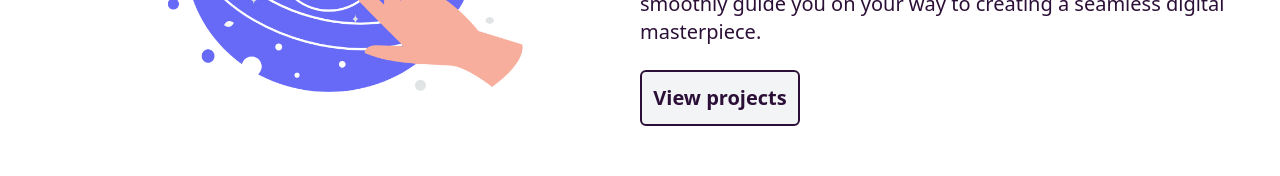
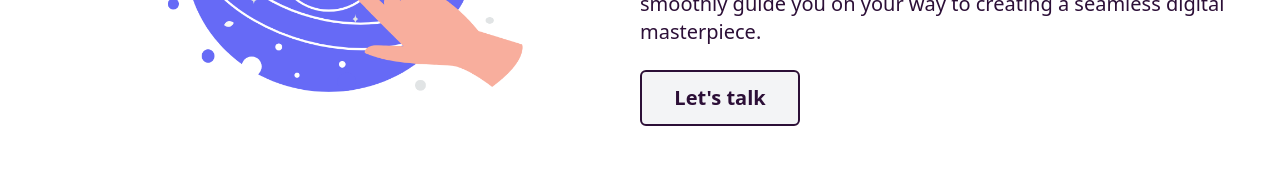
Before and after one commit to jdx-code/zs-react, a React (Create React App) app: page / in a window 1280 px wide. Shown: the part 1094-1270 px from the top of the page. Built offline with nearby package versions, Linux system fonts and the light colour scheme.

Commit message:
Added routes to buttons

```diff
--- a/src/components/ChooseUs.jsx
+++ b/src/components/ChooseUs.jsx
@@ -1,4 +1,5 @@
 import React from "react";
+import { NavLink } from "react-router-dom";
 import ChooseUsImage from '../assets/choose.png'
 
 const ChooseUs = () => {
@@ -9,7 +10,9 @@ const ChooseUs = () => {
                 <div className="font-bold flex flex-col justify-center items-center text-center md:items-start md:text-left">
                     <h1 className="text-[1.8rem] font-black py-2 sm:text-[2rem] md:text-[2.2rem]">Why Choose Us ?</h1>
                     <p className="text-sm py-2 sm:text-lg md:text-xl">We transform bold business ideas into exceptional digital products. Searching for a partner that will take the process of software development off your hands? You’ve come to the right place. We ideate, design, and develop data-driven digital products made to answer business challenges. We offer 360° services to smoothly guide you on your way to creating a seamless digital masterpiece.</p>
-                    <button className="w-[115px] bg-gray-100 text-[#2c0f37] border-2 border-[#2c0f37] text-sm px-2 py-3 mx-auto md:mx-0 my-4 rounded-md sm:w-[145px] md:w-[160px] sm:text-lg md:text-xl hover:bg-[#2c0f37] hover:text-gray-100 hover:transition duration-150">View projects</button>
+                    <button className="w-[115px] bg-gray-100 text-[#2c0f37] border-2 border-[#2c0f37] text-sm px-2 py-3 mx-auto md:mx-0 my-4 rounded-md sm:w-[145px] md:w-[160px] sm:text-lg md:text-xl hover:bg-[#2c0f37] hover:text-gray-100 hover:transition duration-150">
+                        <NavLink to="/contact">Let's talk</NavLink>
+                    </button>
                 </div>
             </div>
         </div>
--- a/src/components/Hero.jsx
+++ b/src/components/Hero.jsx
@@ -1,4 +1,5 @@
 import React from "react";
+import { NavLink } from "react-router-dom";
 import Typed from "react-typed";
 
 const Hero = () => {
@@ -16,7 +17,9 @@ const Hero = () => {
                     />
                 </div>
                 <p className="text-lg py-1 px-10 sm:text-xl md:text-xl md:px-[60px]">Accelerate your business growth and boost efficiency from day one with fast and effective IT Solutions.</p>
-                <button className="w-[115px] bg-gray-100 text-[#2c0f37] font-black border-[1px] border-[white] text-sm px-2 py-2 mx-auto my-2 rounded-md sm:w-[145px] md:w-[160px] sm:text-lg md:text-xl hover:bg-[#2c0f37] hover:text-gray-100 hover:transition duration-150">Know us more</button>
+                <button className="w-[115px] bg-gray-100 text-[#2c0f37] font-black border-[1px] border-[white] text-sm px-2 py-2 mx-auto my-2 rounded-md sm:w-[145px] md:w-[160px] sm:text-lg md:text-xl hover:bg-[#2c0f37] hover:text-gray-100 hover:transition duration-150">
+                    <NavLink to="/about">Know us more</NavLink>
+                </button>
             </div>
         </div>
     )
```
